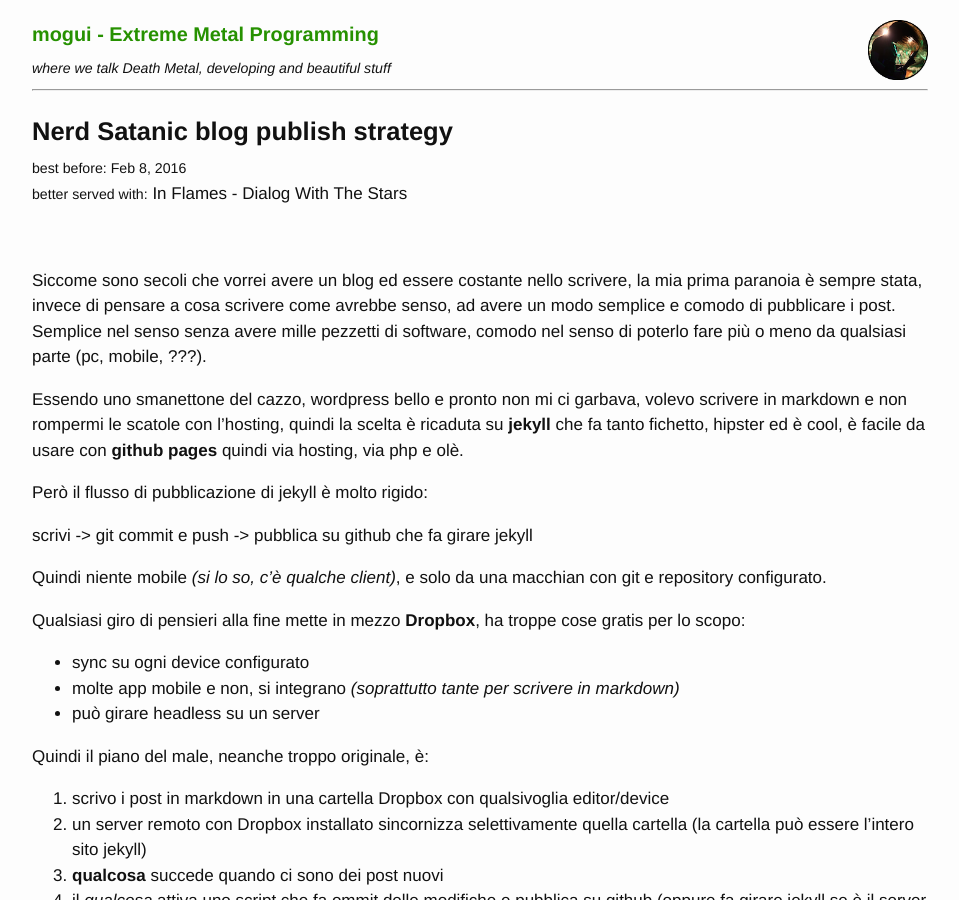
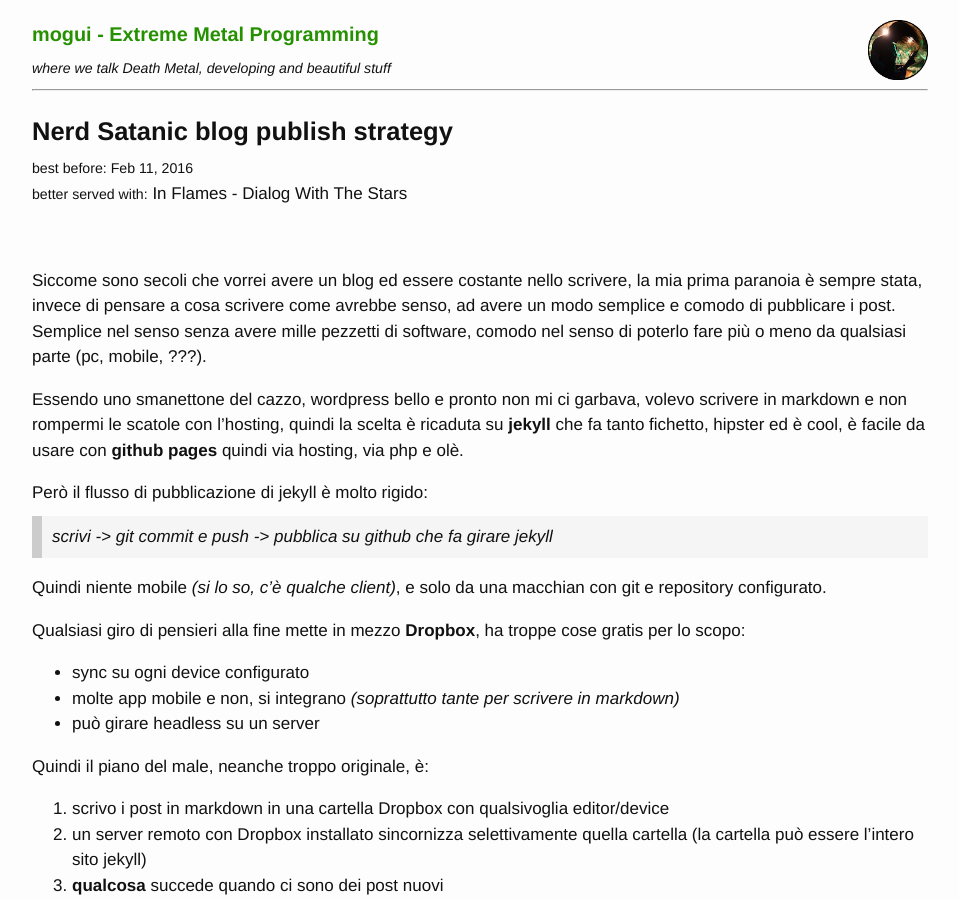
Before and after one commit to mogui/mogui.github.com, a Jekyll site: the page built from _posts/2016-02-08-nerd-satanic-blog-publish-strategy.markdown, in a window 1280 px wide and 900 px high. Shown: the whole window, without its empty margins (160-1119 px from the left). Built offline with Jekyll 4.4.1, drawn with Linux system fonts in a browser that asks for light colours.

Commit message:
New publish on 2016-02-11 18:52:18

```diff
--- a/_posts/2016-02-08-nerd-satanic-blog-publish-strategy.markdown
+++ b/_posts/2016-02-08-nerd-satanic-blog-publish-strategy.markdown
@@ -1,7 +1,7 @@
 ---
 layout: post
 title: "Nerd Satanic blog publish strategy"
-date: "2016-02-08 19:06:37"
+date: "2016-02-11 18:50:37"
 excerpt: where we talk about HOW this posts are published
 music: In Flames - Dialog With The Stars
 ---
@@ -13,7 +13,7 @@ Essendo uno smanettone del cazzo, wordpress bello e pronto non mi ci garbava, vo
 
 Però il flusso di pubblicazione di jekyll è molto rigido:
 
-  scrivi -> git commit e push -> pubblica su github che fa girare jekyll
+> scrivi -> git commit e push -> pubblica su github che fa girare jekyll
 
 Quindi niente mobile *(si lo so, c'è qualche client)*, e solo da una macchian con git e repository configurato.
 
```
